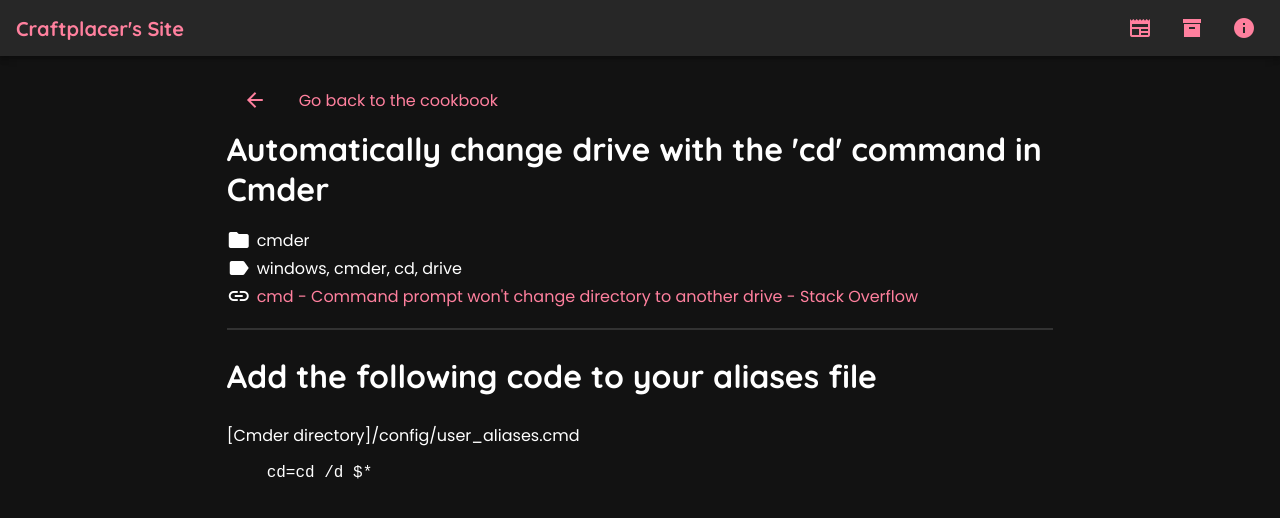
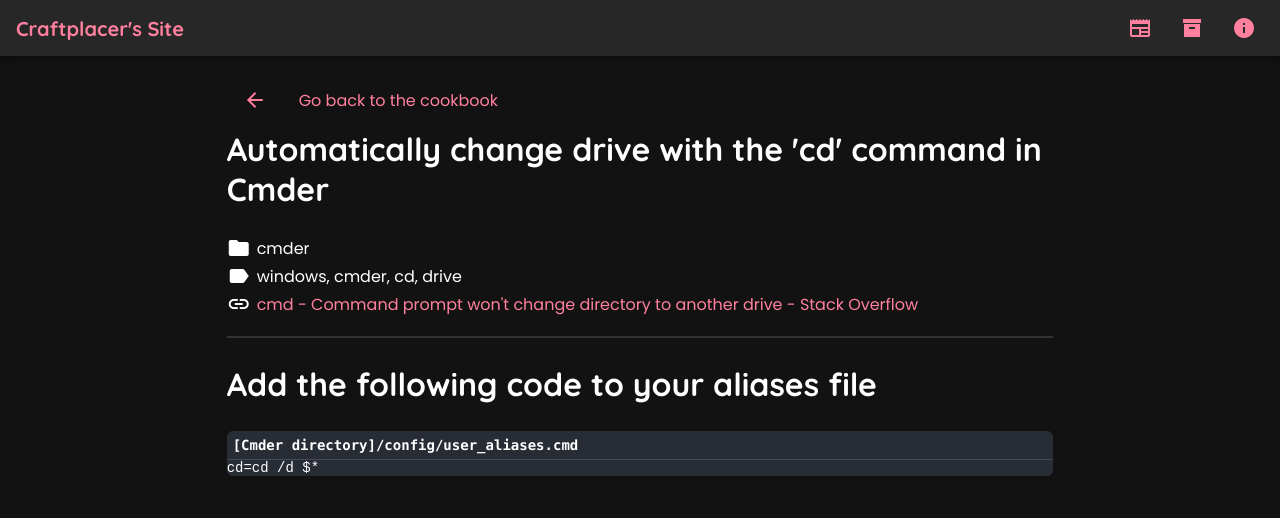
Before and after one commit to Craftplacer/craftplacer.github.io, a Jekyll site: the page built from _cookbook/change-drive-with-cd.md, in a window 1280 px wide. Shown: the top 518 px of the page. Built offline with Jekyll 4.4.1, drawn with Linux system fonts in a browser that asks for light colours.

Commit message:
Improve post styles

```diff
--- a/_sass/craft/posts.scss
+++ b/_sass/craft/posts.scss
@@ -1,5 +1,4 @@
 .post-field { width: 100%; }
-.post-fields { margin-top: -8px; }
 
 @media (max-width: 479px) {
 	.post-fields {
@@ -51,13 +50,51 @@
 // Size and align images in articles
 article img, article video {
 	max-height: 420px;
-    margin: auto;
-    display: flex;
+    max-width: 100%;
+	margin: auto;
+	display: flex;
 }
 
 .comments {
 	display: flex;
-    min-height: 128px;
-    align-items: center;
-    justify-content: center;
+	min-height: 128px;
+	align-items: center;
+	justify-content: center;
 }
+
+.post-category-badge {
+	background: $nya-bg-12;
+	border-radius: 24px;
+	text-transform: uppercase;
+	padding: 6px 12px;
+	font-weight: bold;
+	margin-bottom: 12px;
+  display: flex;
+  width: min-content;
+}
+
+
+
+.code-file {
+	background: $nya-code--bg;
+	font-family: $nya-code--font;
+	font-size: 14px;
+	border-radius: $nya-rounding;
+	display: flex;
+	flex-direction: column;
+
+	.filename {
+		display: flex;
+		padding: 6px;
+		font-weight: bold;
+		border-bottom: lighten($nya-code--bg, 12) 1px solid;
+	}
+
+	figure {
+		margin: 0;
+
+		pre {
+			margin: 0;
+		}
+	}
+}
```
